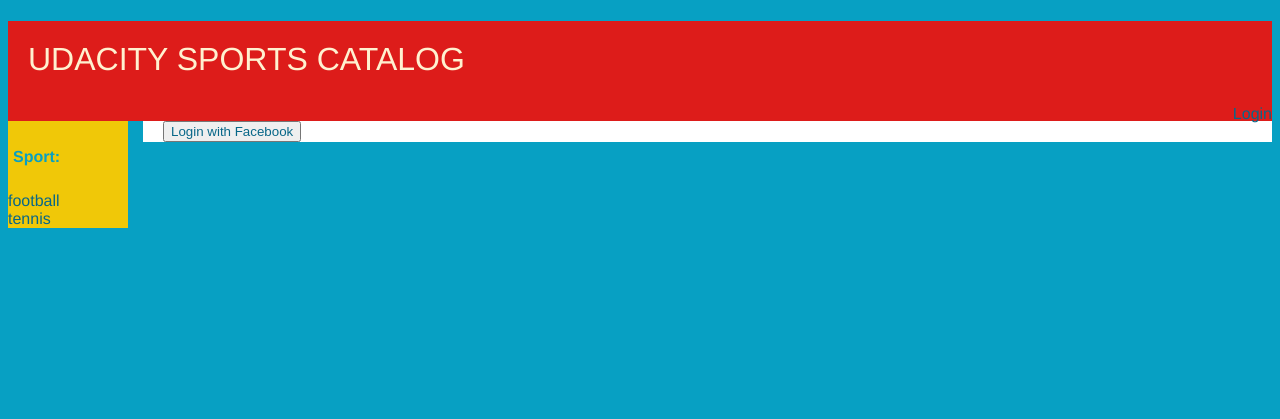
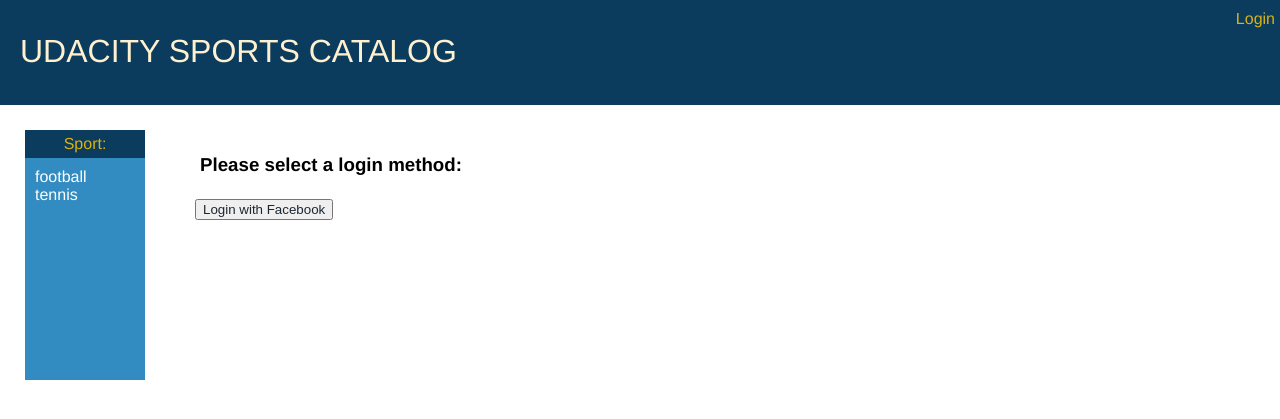
Before and after one commit to jlamoreaux/FSWD-Catalog, a Flask app: page /login in a window 1280 px wide. Shown: the top 419 px of the page. Run offline with Flask 2, Linux system fonts and the light colour scheme; some libraries are stand-ins or nearby versions.

Commit message:
CSS styling changes

```diff
--- a/static/style.css
+++ b/static/style.css
@@ -1,17 +1,18 @@
 body {
   font-family: helvetica, arial, sans-serif;
   text-align: left;
-  background-color: #07A0C3;
+  background-color: white;
   /*background-color: ;*/
+  margin: 0;
 }
 
 header{
     width: 100%;
     height: 100px;
-    background-color: #DD1C1A;
+    background-color: #0B3C5D;
     margin: 0;
     border: 0;
-    padding: 0;
+    padding-top: 5px;
     clear: both;
     text-align: left;
 }
@@ -19,13 +20,14 @@ header{
 h1, h2 {
   text-transform: uppercase;
   padding-left: 20px;
-  padding-top: 20px;
 }
 
 h1 {
   color: #FFF1D0;
   font-weight: 200;
   padding-bottom: 5px;
+  margin: 0;
+  background-color: #0B3C5D;
 }
 
 
@@ -40,8 +42,8 @@ h3 {
 }
 
 h4 {
-  color: #07A0C3;
-  padding: 5px;
+  color: #1D2731;
+  padding-bottom: 5px;
 }
 
 p {
@@ -50,13 +52,35 @@ p {
 
 a {
   text-decoration: none;
-  color: #086788;
-
 }
 
 a:hover {
   text-decoration: underline;
-  font-weight: bold;
+}
+
+#label {
+  background-color: #0B3C5D;
+  padding: 5px;
+  text-align: center;
+  vertical-align: middle;
+  margin-bottom: 10px;
+}
+
+#label p{
+  margin: 0;
+  color: #D9B310;
+}
+.navigation a{
+  color: white;
+  padding: 10px;
+}
+
+.main a{
+  color: #1D2731;
+}
+
+header a{
+  color: #D9B310;
 }
 
 #catalog {
@@ -70,26 +94,25 @@ a:hover {
 }
 
 #greeting {
+  padding: 5px;
   text-align: right;
 }
 
 .container {
-  width: 100%;
-  height: 80%;
+  margin-top: 25px;
 }
 
 .navigation {
-  height: 50%;
+  height: 250px;
   width: 120px;
-  color: black;
   float: left;
-  border-right: 15px;
-  border-color: black;
-  background-color: #F0C808;
+  margin-left: 25px;
+  background-color: #328CC1;
 }
 
 .main {
-  margin-left: 135px;
   background-color: white;
-  padding-left: 20px;
+  float: left;
+  padding-left: 50px;
+  position: relative;
 }
--- a/templates/login.html
+++ b/templates/login.html
@@ -22,6 +22,7 @@
       <div class = 'main'>-->
         {% extends "template.html" %}
         {% block content %}
+        <h3>Please select a login method:</h2>
         <!-- GOOGLE SIGN IN-->
         <div id="signInButtonGoogle">
           <span class="g-signin"
--- a/templates/template.html
+++ b/templates/template.html
@@ -7,7 +7,6 @@
   </head>
   <body>
     <header>
-      <h1>Udacity Sports Catalog</h1>
       <div id='greeting'>
         {% with messages = get_flashed_messages() %}
           {% if messages %}
@@ -20,10 +19,13 @@
         {% endwith %}
         <a href='/log'>{{g.login_button}}</a>
       </div>
+      <h1>Udacity Sports Catalog</h1>
     </header>
     <div class = 'container'>
       <div class = 'navigation'>
-        <h4>Sport:</h4>
+        <div id = 'label'>
+          <p>Sport:</p>
+        </div>
         {% for i in g.links %}
         <a href='{{ url_for("catalog", category_name=i.name)}}'>{{i.name}}</a>
         <br>
--- a/views.py
+++ b/views.py
@@ -189,9 +189,9 @@ def login(provider):
 
         # Successful login will prompt a greeting
         output = ''
-        output += '<h1>Welcome, '
+        output += '<h3>Welcome, '
         output += login_session['username']
-        output += '!</h1>'
+        output += '!</h3>'
         output += '<img src="'
         output += login_session['picture']
         output += ''' " style = "width: 150px; height: 150px;border-radius:
```
Also changed, not shown: README.md.
